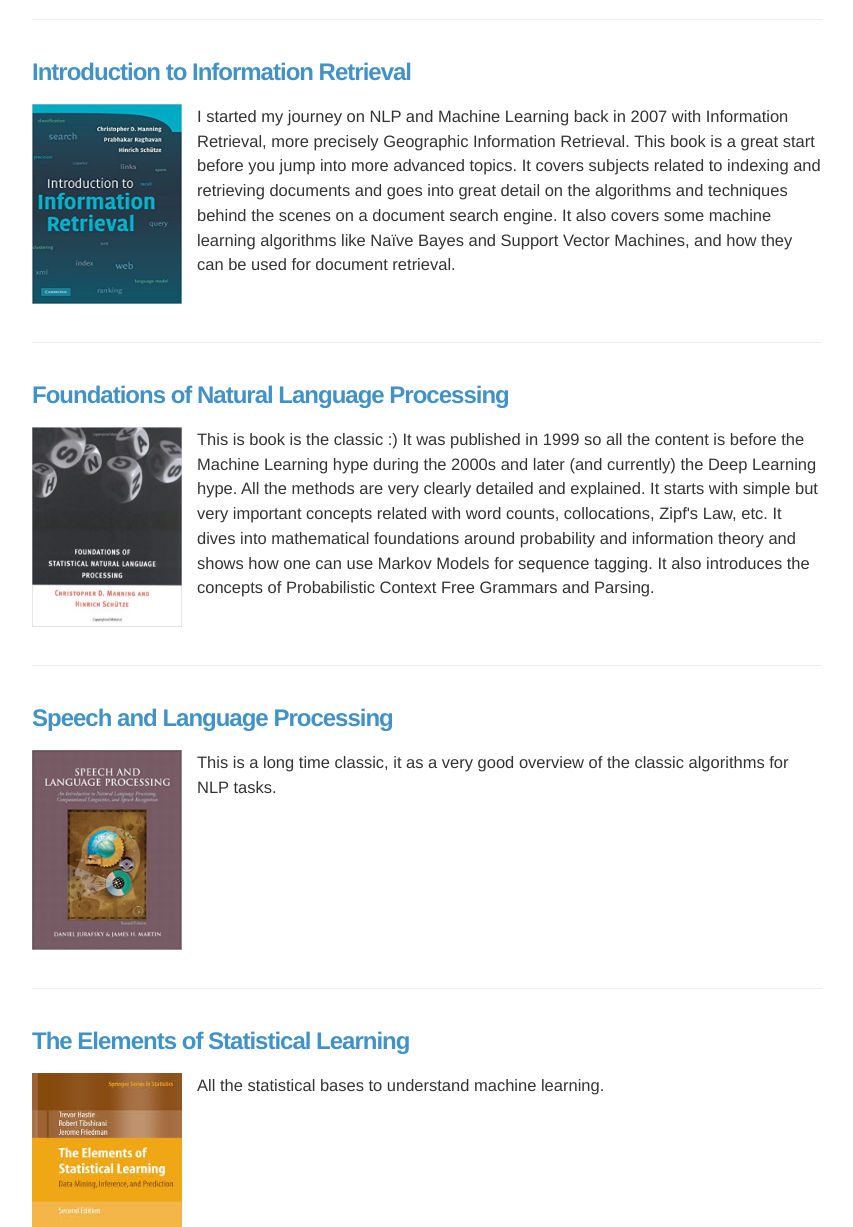
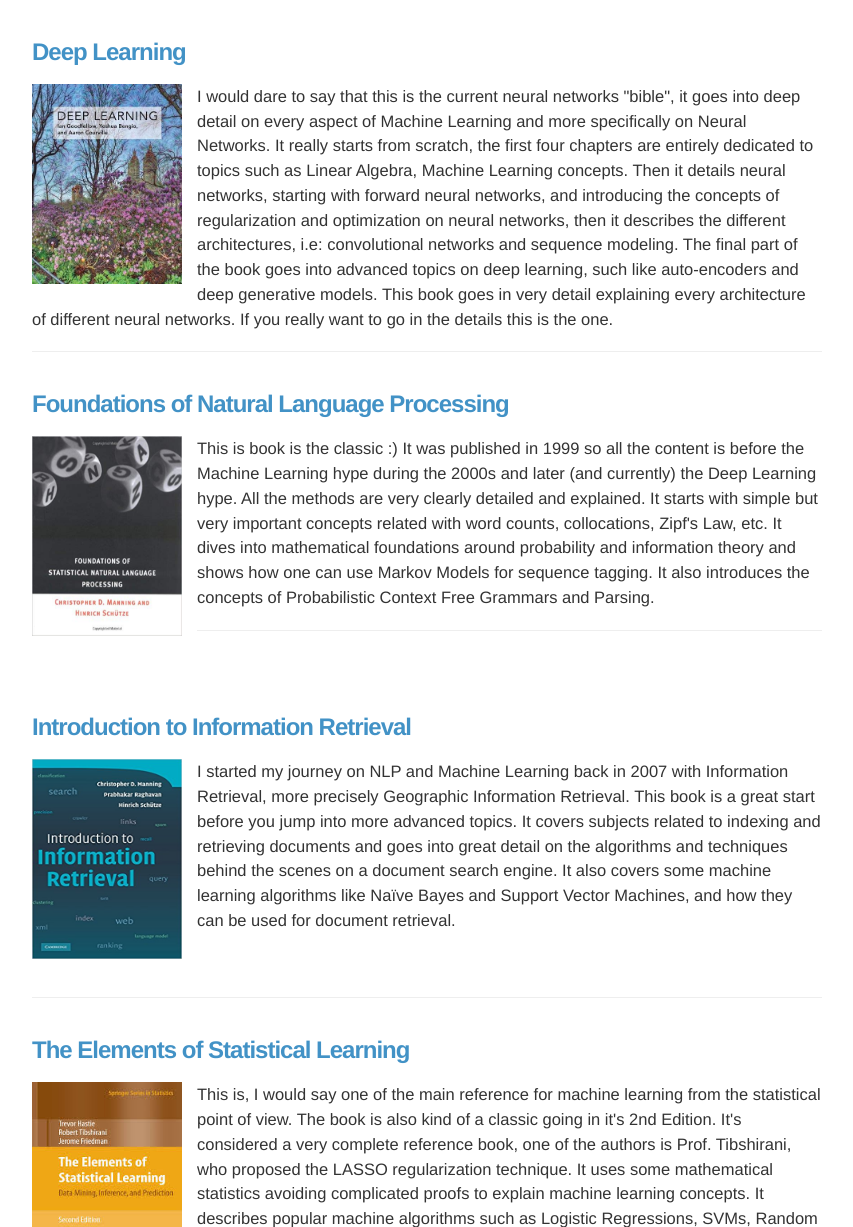
Before and after one commit to davidsbatista/davidsbatista.net, a Jekyll site: the page built from nlp_resources.md, in a window 1280 px wide and 1400 px high, scrolled down 797 px, cut to the strip 173-1400 px from the top of the window. Shown: the whole strip, without its empty margins (213-1066 px from the left). Built offline with Jekyll 4.4.1, drawn with Linux system fonts in a browser that asks for light colours; nearby versions of some CDN libraries; some web fonts are replaced; some of the changed text lies outside the part shown.

Commit message:
added resources

```diff
--- a/nlp_resources.md
+++ b/nlp_resources.md
@@ -27,16 +37,39 @@
 #### [__Deep Learning with Python__](https://www.amazon.de/gp/product/1617294438/ref=as_li_qf_asin_il_tl?ie=UTF8&tag=davidsbatista-21&creative=6742&linkCode=as2&creativeASIN=1617294438&linkId=de0d0a823eecc7882b525ff339f56f65)
 
 <p>
-<img style="float: left; margin: 0px 15px 15px 0px;" alt="Deep Learning with Python" src="/assets/images/resources/Chollet-DLP-HI.png" height="220" width="150">
+<a href="https://www.amazon.de/gp/product/1617294438/ref=as_li_qf_asin_il_tl?ie=UTF8&tag=davidsbatista-21&creative=6742&linkCode=as2&creativeASIN=1617294438&linkId=de0d0a823eecc7882b525ff339f56f65">
+<img style="float: left; margin: 0px 15px 15px 0px;" alt="Deep Learning with Python" src="/assets/images/resources/Chollet-DLP-HI.png" height="220" width="150"></a>
 
 This is a hands-on book on Keras written by the creator of Keras himself François Chollet. It starts with a quick overview over what Machine Learning explaining the basics in such a way that the non-mathematical person can understand the concepts behind it. I then continues through with examples of simple regressions problems and also binary and multi-class classification.
 It contains then full chapters dedicated to dedicated to image and another dedicated to text and sequence processing, and also more advanced topics such as neural network fine tuning and generative models. I would suggest this book to programmers who want to get started with neural networks, specially using Keras.
 </p>
 
+---
+
+#### [__Deep Learning__](https://www.amazon.de/gp/product/0262035618/ref=as_li_qf_asin_il_tl?ie=UTF8&tag=davidsbatista-21&creative=6742&linkCode=as2&creativeASIN=0262035618&linkId=fb7fdd87f9c4faece3e6f6a38656ce8e)
+
+<p>
+<a href="https://www.amazon.de/gp/product/0262035618/ref=as_li_qf_asin_il_tl?ie=UTF8&tag=davidsbatista-21&creative=6742&linkCode=as2&creativeASIN=0262035618&linkId=fb7fdd87f9c4faece3e6f6a38656ce8e">
+<img style="float: left; margin: 0px 15px 15px 0px;" alt="Deep learning" src="/assets/images/resources/deep_learning.jpg" height="200" width="150"></a>
+I would dare to say that this is the current neural networks "bible", it goes into deep detail on every aspect of Machine Learning and more specifically on Neural Networks. It really starts from scratch, the first four chapters are entirely dedicated to topics such as Linear Algebra, Machine Learning concepts. Then it details neural networks, starting with forward neural networks, and introducing the concepts of regularization and optimization on neural networks, then it describes the different architectures, i.e: convolutional networks and sequence modeling. The final part of the book goes into advanced topics on deep learning, such like auto-encoders and deep generative models. This book goes in very detail explaining every architecture of different neural networks. If you really want to go in the details this is the one.
+</p>
 
 
 
 ---
+
+#### [__Foundations of Natural Language Processing__](https://www.amazon.de/gp/product/0262133601/ref=as_li_qf_asin_il_tl?ie=UTF8&tag=davidsbatista-21&creative=6742&linkCode=as2&creativeASIN=0262133601&linkId=0e799bb4a95288a9de606a1044370fe6)
+
+
+<p>
+<a href="https://www.amazon.de/gp/product/0262133601/ref=as_li_qf_asin_il_tl?ie=UTF8&tag=davidsbatista-21&creative=6742&linkCode=as2&creativeASIN=0262133601&linkId=0e799bb4a95288a9de606a1044370fe6">
+<img style="float: left; margin: 0px 15px 15px 0px;" alt="Foundations of Natural Language Processing" src="/assets/images/resources/foundations_of_statistical_nlp.jpg" height="200" width="150"></a>
+This is book is the classic :) It was published in 1999 so all the content is before the Machine Learning hype during the 2000s and later (and currently) the Deep Learning hype. All the methods are very clearly detailed and explained. It starts with simple but very important concepts related with word counts, collocations, Zipf's Law, etc. It dives into mathematical foundations around probability and information theory and shows how one can use Markov Models for sequence tagging. It also introduces the concepts of Probabilistic Context Free Grammars and Parsing.
+</p>
+
+---
+
+<br>
 
 #### [__Introduction to Information Retrieval__](https://www.amazon.de/gp/product/0521865719/ref=as_li_qf_asin_il_tl?ie=UTF8&tag=davidsbatista-21&creative=6742&linkCode=as2&creativeASIN=0521865719&linkId=e0be3edb9bb39b70057277871991e239)
 
@@ -45,48 +78,32 @@
 I started my journey on NLP and Machine Learning back in 2007 with Information Retrieval, more precisely Geographic Information Retrieval. This book is a great start before you  jump into more advanced topics. It covers subjects related to indexing and retrieving documents and goes into great detail on the algorithms and techniques behind the scenes on a document search engine. It also covers some machine learning algorithms like Naïve Bayes and Support Vector Machines, and how they can be used for document retrieval.
 </p>
 
+<!-- Introduction to Information Retrieval - Stanford NLP - Stanford University
+https://nlp.stanford.edu/IR-book/information-retrieval-book.html -->
+
 <br>
 
 ---
 
-#### [__Foundations of Natural Language Processing__](https://www.amazon.de/gp/product/0262133601/ref=as_li_qf_asin_il_tl?ie=UTF8&tag=davidsbatista-21&creative=6742&linkCode=as2&creativeASIN=0262133601&linkId=0e799bb4a95288a9de606a1044370fe6)
-
+#### [__The Elements of Statistical Learning__](https://www.amazon.de/gp/product/0387848576/ref=as_li_qf_asin_il_tl?ie=UTF8&tag=davidsbatista-21&creative=6742&linkCode=as2&creativeASIN=0387848576&linkId=f7302f889a30df6f4779c8533d853603)
 
 <p>
-<img style="float: left; margin: 0px 15px 15px 0px;" alt="Foundations of Natural Language Processing" src="/assets/images/resources/foundations_of_statistical_nlp.jpg" height="200" width="150">
-This is book is the classic :) It was published in 1999 so all the content is before the Machine Learning hype during the 2000s and later (and currently) the Deep Learning hype. All the methods are very clearly detailed and explained. It starts with simple but very important concepts related with word counts, collocations, Zipf's Law, etc. It dives into mathematical foundations around probability and information theory and shows how one can use Markov Models for sequence tagging. It also introduces the concepts of Probabilistic Context Free Grammars and Parsing.
+<a href="https://www.amazon.de/gp/product/0387848576/ref=as_li_qf_asin_il_tl?ie=UTF8&tag=davidsbatista-21&creative=6742&linkCode=as2&creativeASIN=0387848576&linkId=f7302f889a30df6f4779c8533d853603">
+<img style="float: left; margin: 0px 15px 15px 0px;" alt="The Elements of Statistical Learning" src="/assets/images/resources/elements_of_statistical_learning.jpg" height="200" width="150"></a>
+
+This is, I would say one of the main reference for machine learning from the statistical point of view. The book is also kind of a classic going in it's 2nd Edition. It's considered a very complete reference book, one of the authors is Prof. Tibshirani, who proposed the LASSO regularization technique. It uses some mathematical statistics avoiding complicated proofs to explain machine learning concepts. It describes popular machine algorithms such as Logistic Regressions, SVMs, Random Forests, etc.; but each is developed only after the appropriate statistical framework has already been introduced.
 </p>
-
-<br>
-
 
 ---
 
 #### [__Speech and Language Processing__](https://www.amazon.de/gp/product/0135041961/ref=as_li_qf_asin_il_tl?ie=UTF8&tag=davidsbatista-21&creative=6742&linkCode=as2&creativeASIN=0135041961&linkId=2ee1a241eaa8c0e03d0606300fb4a5bf)
 
 <p>
-<img style="float: left; margin: 0px 15px 15px 0px;" alt="Speech and Language Processing" src="/assets/images/resources/speech_and_lang_process.jpg" height="200" width="150">
-This is a long time classic, it as a very good overview of the classic algorithms for NLP tasks.
+<a href="https://www.amazon.de/gp/product/0135041961/ref=as_li_qf_asin_il_tl?ie=UTF8&tag=davidsbatista-21&creative=6742&linkCode=as2&creativeASIN=0135041961&linkId=2ee1a241eaa8c0e03d0606300fb4a5bf">
+<img style="float: left; margin: 0px 15px 15px 0px;" alt="Speech and Language Processing" src="/assets/images/resources/speech_and_lang_process.jpg" height="200" width="150"></a>
+
+This is another very complete book which goes well beyond theory by also presenting some practical examples, one can see this book as an extension to the <i>Foundations of Natural Language Processing</i>. It contains besides the description of statistical methods applied to NLP, also some chapters on Phonology, Formal Grammars, Parsing and other Language related topics. It also contains, as the title suggests chapters dedicated only to Speech, which might be interesting for these interested in speech related applications, such as text-to-speech. I would say this is an interesting book for those also interested in the computational linguistics aspects of Natural Language Processing.
+
+<!--https://web.stanford.edu/~jurafsky/slp3/-->
+
 </p>
-
-<br><br><br><br><br><br>
-
----
-
-#### [__The Elements of Statistical Learning__](https://www.amazon.de/gp/product/0387848576/ref=as_li_qf_asin_il_tl?ie=UTF8&tag=davidsbatista-21&creative=6742&linkCode=as2&creativeASIN=0387848576&linkId=f7302f889a30df6f4779c8533d853603)
-
-<p>
-<img style="float: left; margin: 0px 15px 15px 0px;" alt="The Elements of Statistical Learning" src="/assets/images/resources/elements_of_statistical_learning.jpg" height="200" width="150">
-All the statistical bases to understand machine learning.
-</p>
-
-<br><br><br><br><br><br><br>
-
----
-
-#### [__Deep Learning__](https://www.amazon.de/gp/product/0262035618/ref=as_li_qf_asin_il_tl?ie=UTF8&tag=davidsbatista-21&creative=6742&linkCode=as2&creativeASIN=0262035618&linkId=fb7fdd87f9c4faece3e6f6a38656ce8e)
-
-<p>
-<img style="float: left; margin: 0px 15px 15px 0px;" alt="Deep learning" src="/assets/images/resources/deep_learning.jpg" height="200" width="150">
-This book goes in very detail explaining every architecture of different neural networks. If you really want to go in the details this is the one.
-</p>
```
Also changed, not shown: other parts of nlp_resources.md (+12 -2 lines).
